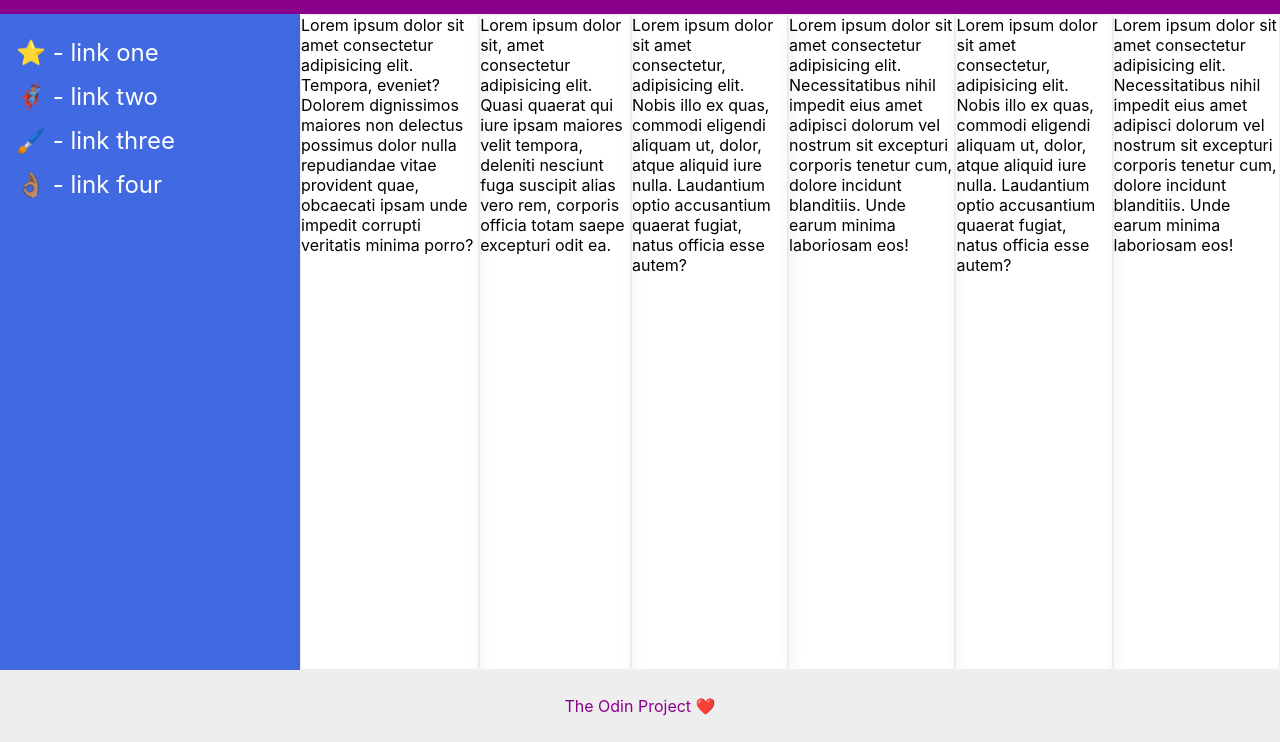
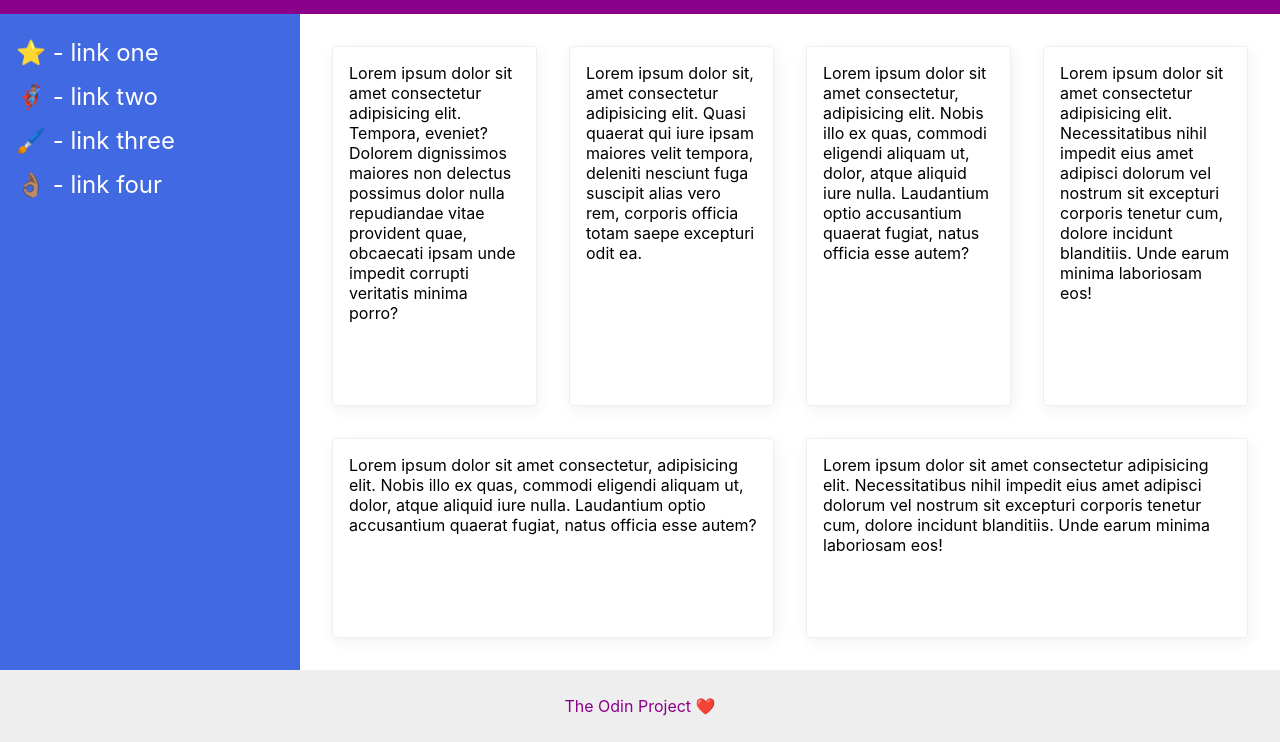
Before and after one commit to salmgr87/odin-flex-07-flex-layout-2, a plain HTML site: page index.html in a window 1280 px wide. Shown: the part 58-800 px from the top of the page. Drawn offline with Linux system fonts and the light colour scheme.

Commit message:
Edit cards to correct format

```diff
--- a/index.html
+++ b/index.html
@@ -22,6 +22,8 @@
       </ul>
     </div>
 
+
+    <div class="cards">
       <div class="card">Lorem ipsum dolor sit amet consectetur adipisicing elit. Tempora, eveniet? Dolorem dignissimos maiores non delectus possimus dolor nulla repudiandae vitae provident quae, obcaecati ipsam unde impedit corrupti veritatis minima porro?</div>
       <div class="card">Lorem ipsum dolor sit, amet consectetur adipisicing elit. Quasi quaerat qui iure ipsam maiores velit tempora, deleniti nesciunt fuga suscipit alias vero rem, corporis officia totam saepe excepturi odit ea.</div>
       <div class="card">Lorem ipsum dolor sit amet consectetur, adipisicing elit. Nobis illo ex quas, commodi eligendi aliquam ut, dolor, atque aliquid iure nulla. Laudantium optio accusantium quaerat fugiat, natus officia esse autem?</div>
@@ -29,6 +31,8 @@
       <div class="card">Lorem ipsum dolor sit amet consectetur, adipisicing elit. Nobis illo ex quas, commodi eligendi aliquam ut, dolor, atque aliquid iure nulla. Laudantium optio accusantium quaerat fugiat, natus officia esse autem?</div>
       <div class="card">Lorem ipsum dolor sit amet consectetur adipisicing elit. Necessitatibus nihil impedit eius amet adipisci dolorum vel nostrum sit excepturi corporis tenetur cum, dolore incidunt blanditiis. Unde earum minima laboriosam eos!</div>
     </div>
+  </div>
+
   <div class="footer">
     The Odin Project ❤️
   </div>
--- a/style.css
+++ b/style.css
@@ -37,13 +37,22 @@ body {
   flex: 1 0 300px;
 }
 
+.cards {
+  display: flex;
+  flex-wrap: wrap;
+  padding: 1em;
+}
+
+
 .card {
   border: 1px solid #eee;
   box-shadow: 2px 4px 16px rgba(0,0,0,.06);
   border-radius: 4px;
+  flex: 1 1 150px;
+  margin: 16px;
+  padding: 16px;
+}
 
-
-}
 
 .sidebar a {
   text-decoration: none;
```
Lines whose indentation alone changed are shown as unchanged.
